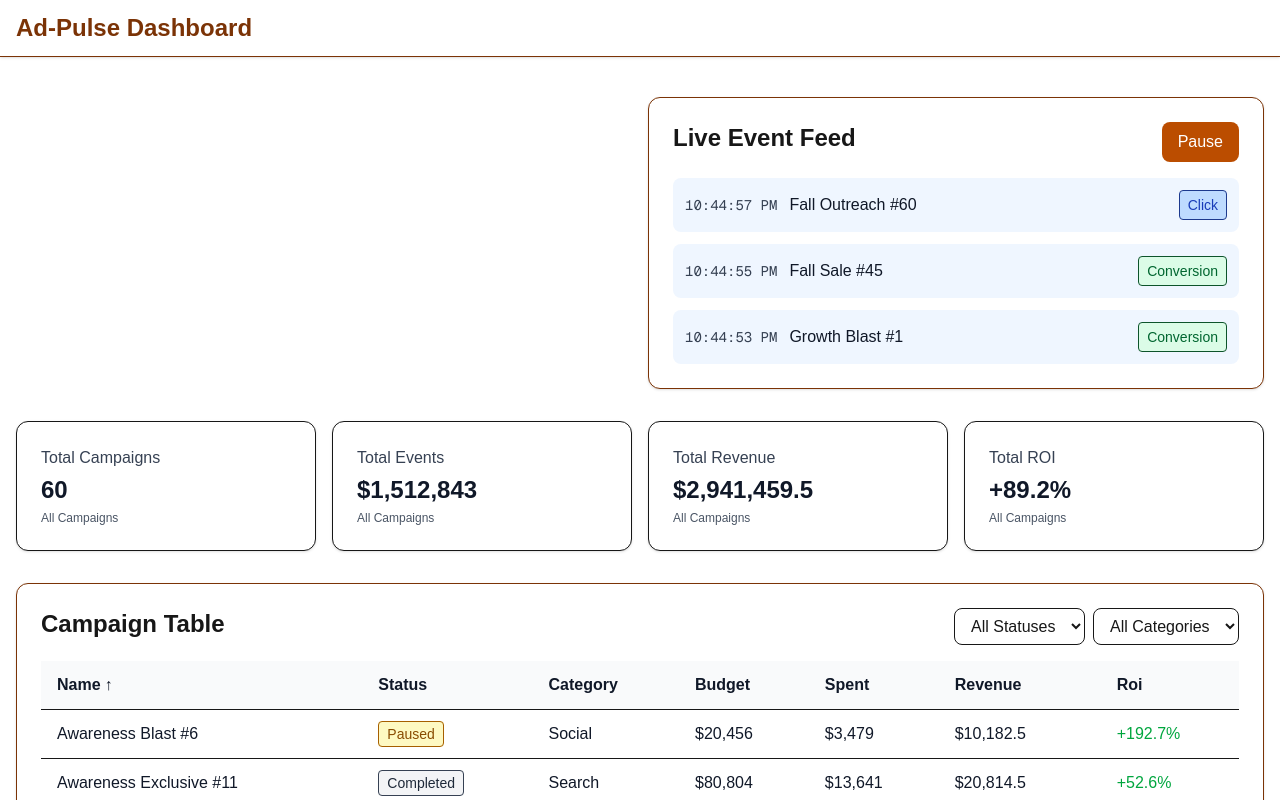
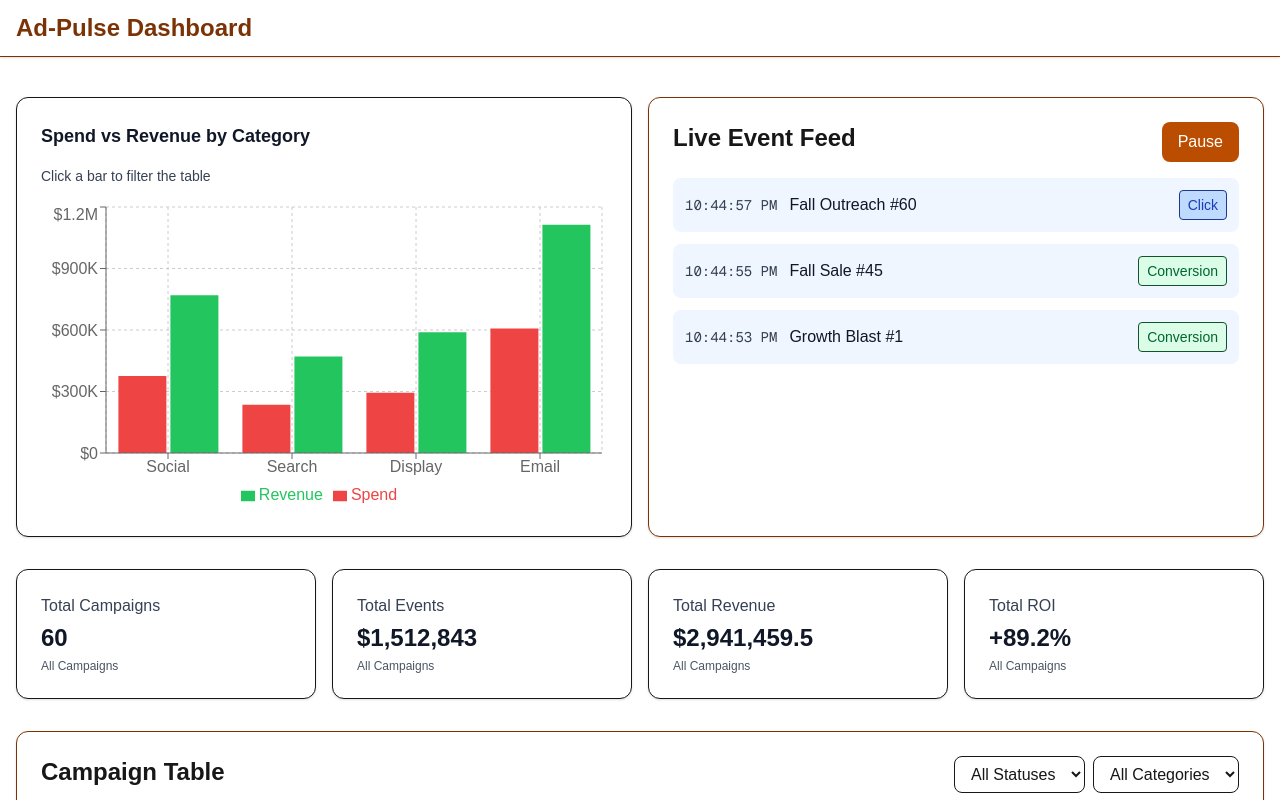
Before and after one commit to Bravo9710/ad-dashboard, a Next.js app: page / in a window 1280 px wide. Shown: the top 800 px of the page. Built offline with nearby package versions, Linux system fonts and the light colour scheme.

Commit message:
feat: Install recharts, integrate it in the component to how the data in a chart.

```diff
--- a/package.json
+++ b/package.json
@@ -13,6 +13,7 @@
     "next": "16.1.3",
     "react": "19.2.3",
     "react-dom": "19.2.3",
+    "recharts": "^3.6.0",
     "uuid": "^13.0.0",
     "zustand": "^5.0.10"
   },
--- a/src/app/globals.css
+++ b/src/app/globals.css
@@ -24,3 +24,11 @@ body {
   color: var(--foreground);
   font-family: Arial, Helvetica, sans-serif;
 }
+
+.recharts-wrapper,
+.recharts-wrapper svg,
+.recharts-wrapper svg:focus,
+.recharts-wrapper svg *:focus,
+.recharts-surface {
+  outline: none !important;
+}
--- a/src/app/page.tsx
+++ b/src/app/page.tsx
@@ -1,6 +1,7 @@
 import LiveEventFeed from "@/components/LiveEventFeed";
 import CampaignTable from "@/components/CampaingTable";
 import StatsLayout from "@/components/StatsLayout";
+import Chart from "@/components/Chart";
 
 export default function Home() {
   return (
@@ -15,7 +16,7 @@ export default function Home() {
 
       <section className="container mx-auto m-4 flex flex-col gap-8 px-4 py-6">
         <div className="grid lg:grid-cols-2 gap-4">
-          <div></div>
+          <Chart />
           <LiveEventFeed />
         </div>
         <StatsLayout />
--- /dev/null
+++ b/src/components/Chart.tsx
@@ -0,0 +1,109 @@
+"use client";
+
+import { useMemo } from "react";
+import {
+  BarChart,
+  Bar,
+  XAxis,
+  YAxis,
+  CartesianGrid,
+  Tooltip,
+  Legend,
+  ResponsiveContainer,
+} from "recharts";
+import { useCampaignStore } from "@/store/useCampaignStore";
+import { CampaignCategory } from "@/lib/types";
+import clsx from "clsx";
+
+const CATEGORIES: CampaignCategory[] = ["Social", "Search", "Display", "Email"];
+
+interface ChartDataItem {
+  category: CampaignCategory;
+  spend: number;
+  revenue: number;
+}
+
+export default function Chart() {
+  const { campaigns, setFilter, filters } = useCampaignStore();
+
+  const chartData = useMemo<ChartDataItem[]>(() => {
+    return CATEGORIES.map((category) => {
+      const categoryCampaigns = campaigns.filter(
+        (c) => c.category === category,
+      );
+      const spend = categoryCampaigns.reduce((sum, c) => sum + c.spent, 0);
+      const revenue = categoryCampaigns.reduce((sum, c) => sum + c.revenue, 0);
+      return { category, spend, revenue };
+    });
+  }, [campaigns]);
+
+  const handleBarClick = (category: CampaignCategory) => {
+    if (filters.category === category) {
+      setFilter("category", null);
+    } else {
+      setFilter("category", category);
+    }
+  };
+
+  const formatYAxis = (value: number) => {
+    if (value >= 1000000) return `$${(value / 1000000).toFixed(1)}M`;
+    if (value >= 1000) return `$${(value / 1000).toFixed(0)}K`;
+    return `$${value}`;
+  };
+
+  const formatTooltip = (value?: number | string | Array<number | string>) => {
+    if (typeof value === "number") {
+      return new Intl.NumberFormat("en-US", {
+        style: "currency",
+        currency: "USD",
+        minimumFractionDigits: 0,
+      }).format(value);
+    }
+    return String(value ?? "");
+  };
+
+  return (
+    <div className="bg-white rounded-xl shadow-sm border p-6 h-[440px] flex flex-col">
+      <h2 className="text-lg font-semibold text-gray-900 mb-4">
+        Spend vs Revenue by Category
+      </h2>
+      <p
+        className={clsx(
+          "text-sm  mb-4",
+          filters.category ? "text-blue-800" : "text-gray-700",
+        )}
+      >
+        {filters.category ? (
+          <span>Showing: {filters.category} campaigns</span>
+        ) : (
+          <span>Click a bar to filter the table</span>
+        )}
+      </p>
+      <ResponsiveContainer width="100%">
+        <BarChart data={chartData}>
+          <CartesianGrid strokeDasharray="3 3" />
+          <XAxis dataKey="category" />
+          <YAxis tickFormatter={formatYAxis} />
+          <Tooltip formatter={formatTooltip} />
+          <Legend />
+          <Bar
+            dataKey="spend"
+            name="Spend"
+            fill="#ef4444"
+            onClick={(_, index) => handleBarClick(chartData[index].category)}
+            cursor="pointer"
+            opacity={filters.category ? 0.5 : 1}
+          />
+          <Bar
+            dataKey="revenue"
+            name="Revenue"
+            fill="#22c55e"
+            onClick={(_, index) => handleBarClick(chartData[index].category)}
+            cursor="pointer"
+            opacity={filters.category ? 0.5 : 1}
+          />
+        </BarChart>
+      </ResponsiveContainer>
+    </div>
+  );
+}
--- a/src/components/LiveEventFeed.tsx
+++ b/src/components/LiveEventFeed.tsx
@@ -31,7 +31,7 @@ export default function LiveEventFeed() {
         <Button text={isPaused ? "Resume" : "Pause"} onClick={togglePause} />
       </div>
 
-      <div className="flex flex-col gap-3 h-full max-h-[400px] overflow-y-auto scrollbar-thin">
+      <div className="flex flex-col gap-3 h-full max-h-[334px] overflow-y-auto scrollbar-thin">
         {events.length === 0 ? (
           <p className="text-gray-700 text-center py-[15px]">
             {isPaused
--- a/src/components/StatsLayout.tsx
+++ b/src/components/StatsLayout.tsx
@@ -37,22 +37,22 @@ export default function StatsLayout() {
       <StatBox
         label="Total Campaigns"
         value={stats.count}
-        subtext={hasFilters ? "Filtered" : "All Campaigns"}
+        subtext={hasFilters ? `${filters.category}` : "All Campaigns"}
       />
       <StatBox
         label="Total Events"
         value={formatCurrency(stats.totalSpend)}
-        subtext={hasFilters ? "Filtered" : "All Campaigns"}
+        subtext={hasFilters ? `${filters.category}` : "All Campaigns"}
       />
       <StatBox
         label="Total Revenue"
         value={formatCurrency(stats.totalRevenue)}
-        subtext={hasFilters ? "Filtered" : "All Campaigns"}
+        subtext={hasFilters ? `${filters.category}` : "All Campaigns"}
       />
       <StatBox
         label="Total ROI"
         value={`${stats.avgRoi >= 0 ? "+" : ""}${stats.avgRoi.toFixed(1)}%`}
-        subtext={hasFilters ? "Filtered" : "All Campaigns"}
+        subtext={hasFilters ? `${filters.category}` : "All Campaigns"}
       />
     </div>
   );
```
Also changed, not shown: 1 other file (tests, documents, lock files or other folders).
